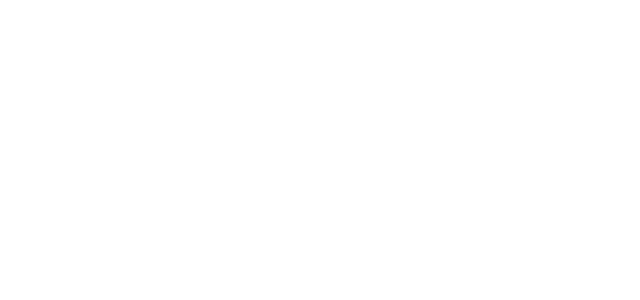
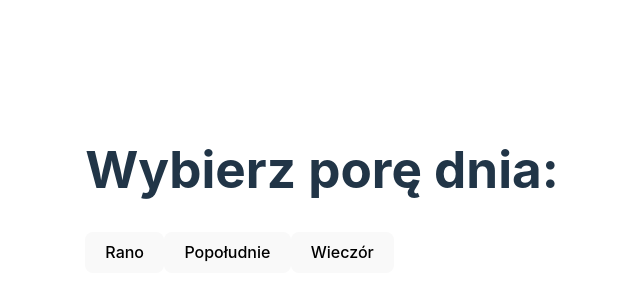
Before and after one commit to lukas-sikora/zadania-react, a React (Vite) app in the folder react-training/: page / in a window 1280 px wide. Shown: the part 210-510 px from the top of the page, without its empty margins (318-958 px from the left). Built offline with nearby package versions, Linux system fonts and the light colour scheme.

Commit message:
rendering-and-events-task/2

```diff
--- a/react-training/src/App.jsx
+++ b/react-training/src/App.jsx
@@ -1,5 +1,13 @@
-function App() {
-  return <div></div>
-}
+const App = () => {
+  return (
+    <>
+      <h1>Wybierz porę dnia:</h1>
+      <button>Rano</button>
+      <button>Popołudnie</button>
+      <button>Wieczór</button>
+      <div id="image">{/* Obrazek będzie się tutaj wyświetlał */}</div>
+    </>
+  );
+};
 
-export default App
+export default App;
```
